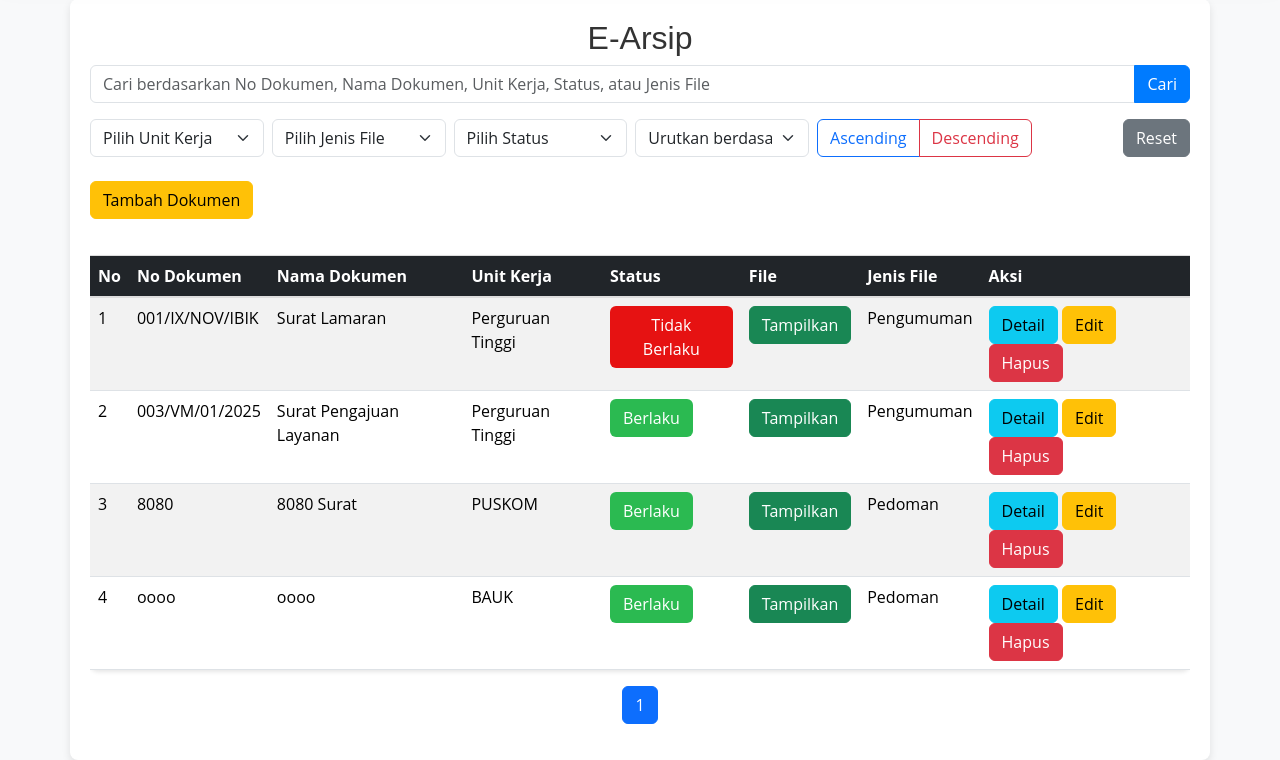
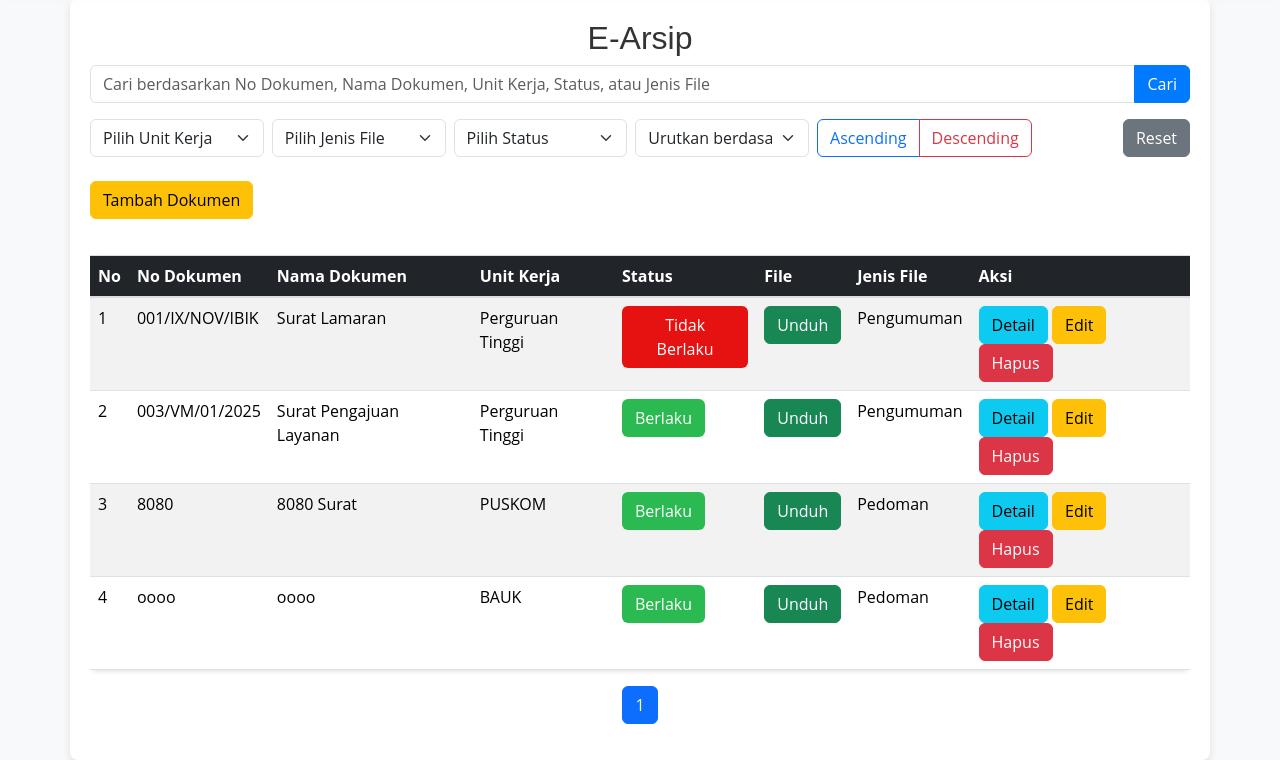
Before and after one commit to fara2001/e-arsip, a PHP site: page /index.php in a window 1280 px wide. Shown: the part 113-873 px from the top of the page. Run offline with PHP 8.4, Linux system fonts and the light colour scheme; a user stored in the database is signed in; data comes from the database, SQL or seed files in the repository.

Commit message:
Add files via upload

```diff
--- a/index.php
+++ b/index.php
@@ -246,7 +246,7 @@ LEFT JOIN status s ON d.status = s.id_status";
                             echo "<td>" . htmlspecialchars($row['nama_dokumen'] ?? '') . "</td>";
                             echo "<td>" . htmlspecialchars($row['nama_unit'] ?? '') . "</td>";
                             echo "<td><button class='btn' style='color: white ;background-color:" . htmlspecialchars($row['warna'] ?? '#000') . ";'>" . htmlspecialchars($row['nama_status'] ?? '') . "</button></td>"; // Mengatur warna teks berdasarkan kolom 'warna'
-                            echo "<td><button class='btn btn-success'>Tampilkan</button></td>";
+                            echo "<td><a target='_blank' href='" . htmlspecialchars($row['file'] ?? '') . "' class='btn btn-success'>Unduh</a></td>";
                             echo "<td>" . htmlspecialchars($row['nama_jenis_file'] ?? '') . "</td>";
                             echo "<td>
                                     <a href='detail-dokumen.php?id=" . $row['id_dokumen'] . "' class='btn btn-info'>Detail</a>
```
